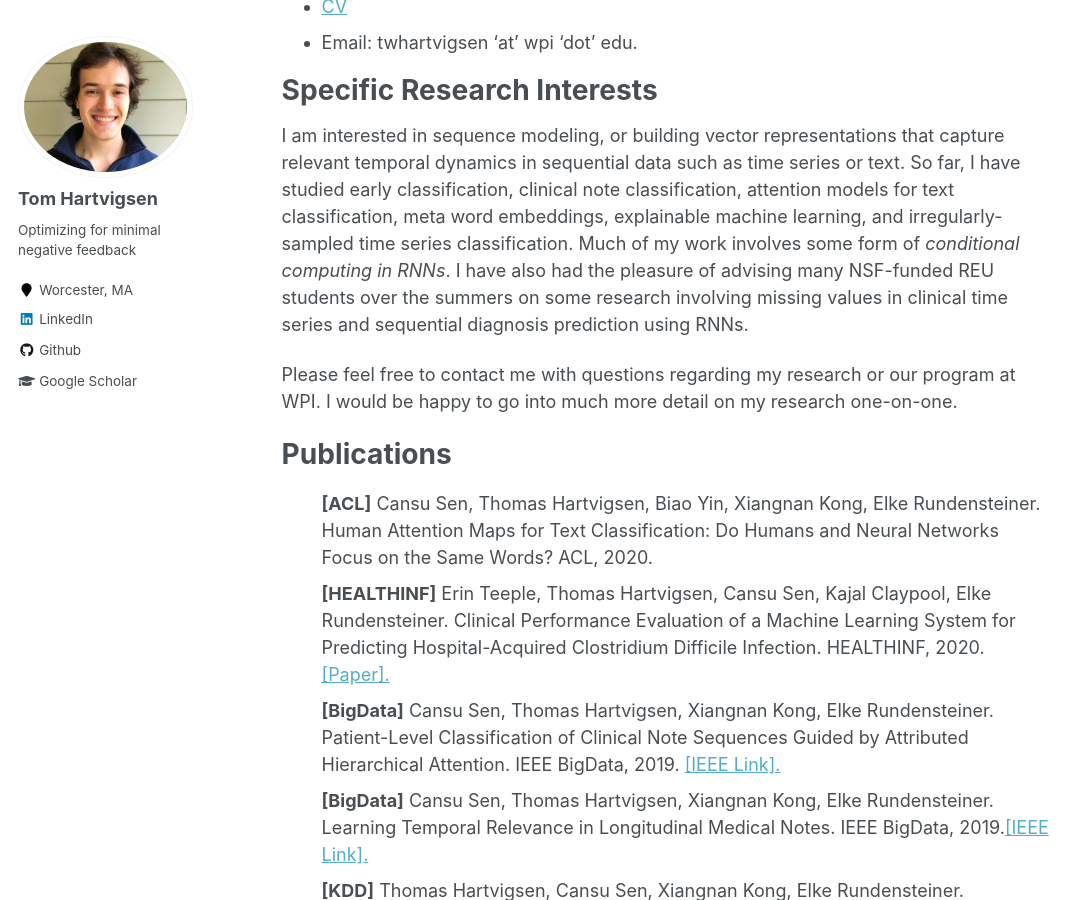
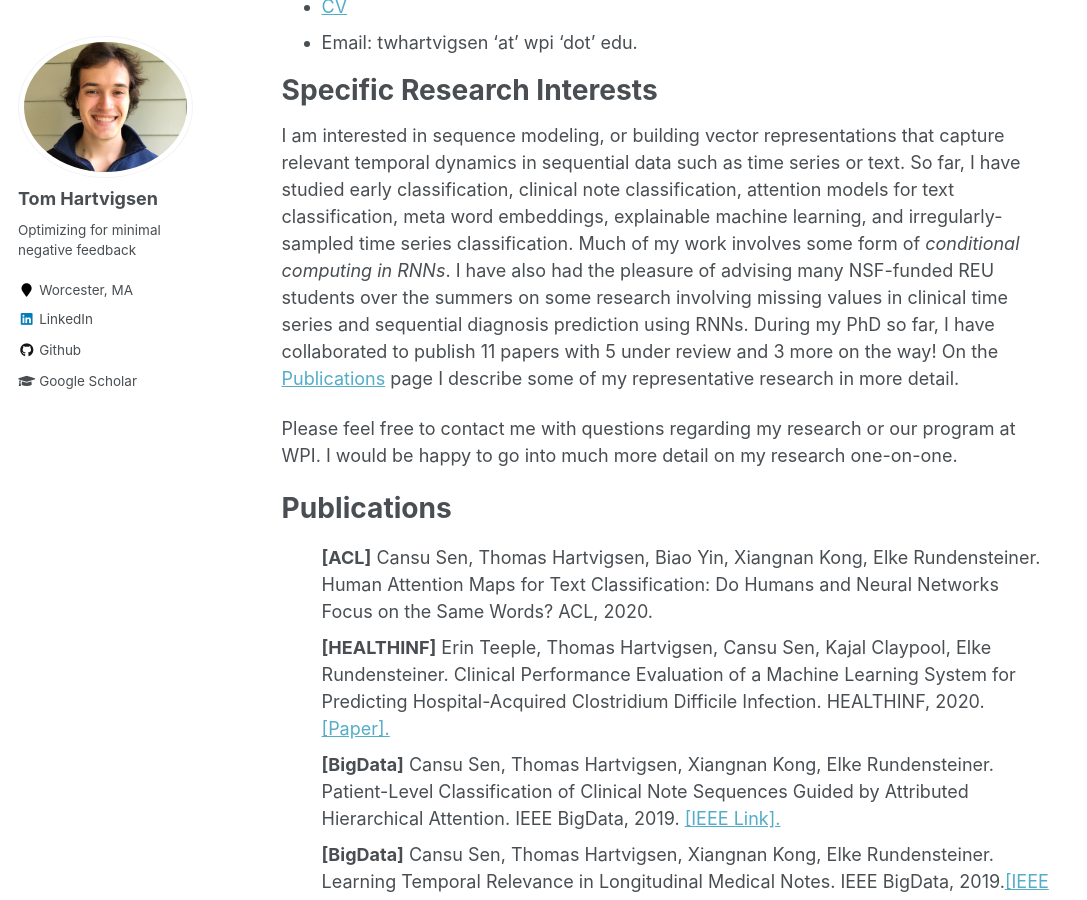
Before and after one commit to Thartvigsen/thartvigsen.github.io, a Jekyll site: the page built from _pages/about.md, in a window 1280 px wide and 900 px high, scrolled down 375 px. Shown: the whole window, without its empty margins (0-1087 px from the left). Built offline with Jekyll 4.4.1, drawn with Linux system fonts in a browser that asks for light colours.

Commit message:
moving research aroung

```diff
--- a/_pages/about.md
+++ b/_pages/about.md
@@ -20,7 +20,7 @@
 
 # Specific Research Interests
 
-I am interested in sequence modeling, or building vector representations that capture relevant temporal dynamics in sequential data such as time series or text. So far, I have studied early classification, clinical note classification, attention models for text classification, meta word embeddings, explainable machine learning, and irregularly-sampled time series classification. Much of my work involves some form of *conditional computing in RNNs*. I have also had the pleasure of advising many NSF-funded REU students over the summers on some research involving missing values in clinical time series and sequential diagnosis prediction using RNNs.
+I am interested in sequence modeling, or building vector representations that capture relevant temporal dynamics in sequential data such as time series or text. So far, I have studied early classification, clinical note classification, attention models for text classification, meta word embeddings, explainable machine learning, and irregularly-sampled time series classification. Much of my work involves some form of *conditional computing in RNNs*. I have also had the pleasure of advising many NSF-funded REU students over the summers on some research involving missing values in clinical time series and sequential diagnosis prediction using RNNs. During my PhD so far, I have collaborated to publish 11 papers with 5 under review and 3 more on the way! On the [Publications](https://thartvigsen.github.io/publications/) page I describe some of my representative research in more detail.
 
 Please feel free to contact me with questions regarding my research or our program at WPI. I would be happy to go into much more detail on my research one-on-one.
 
```
